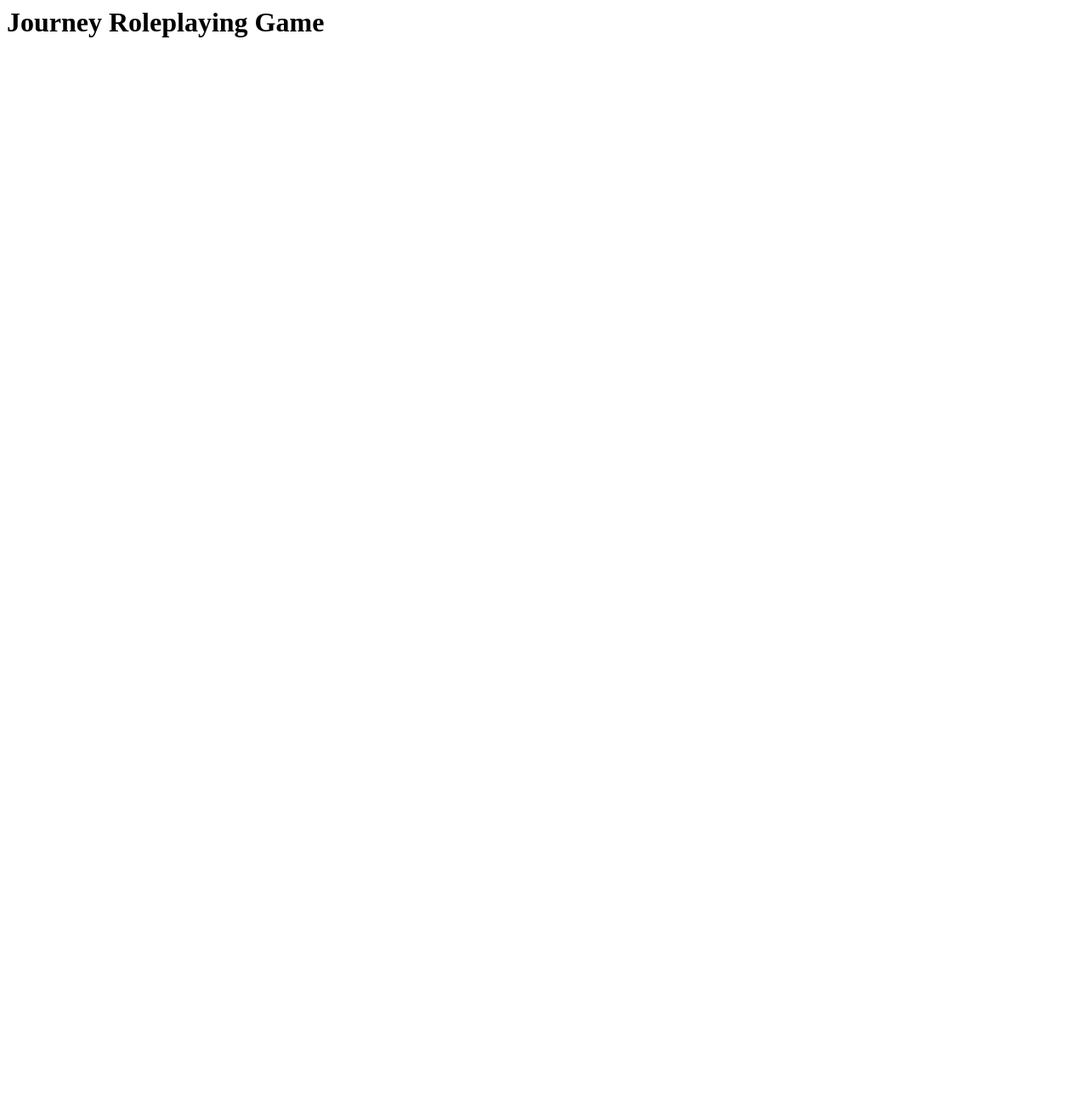
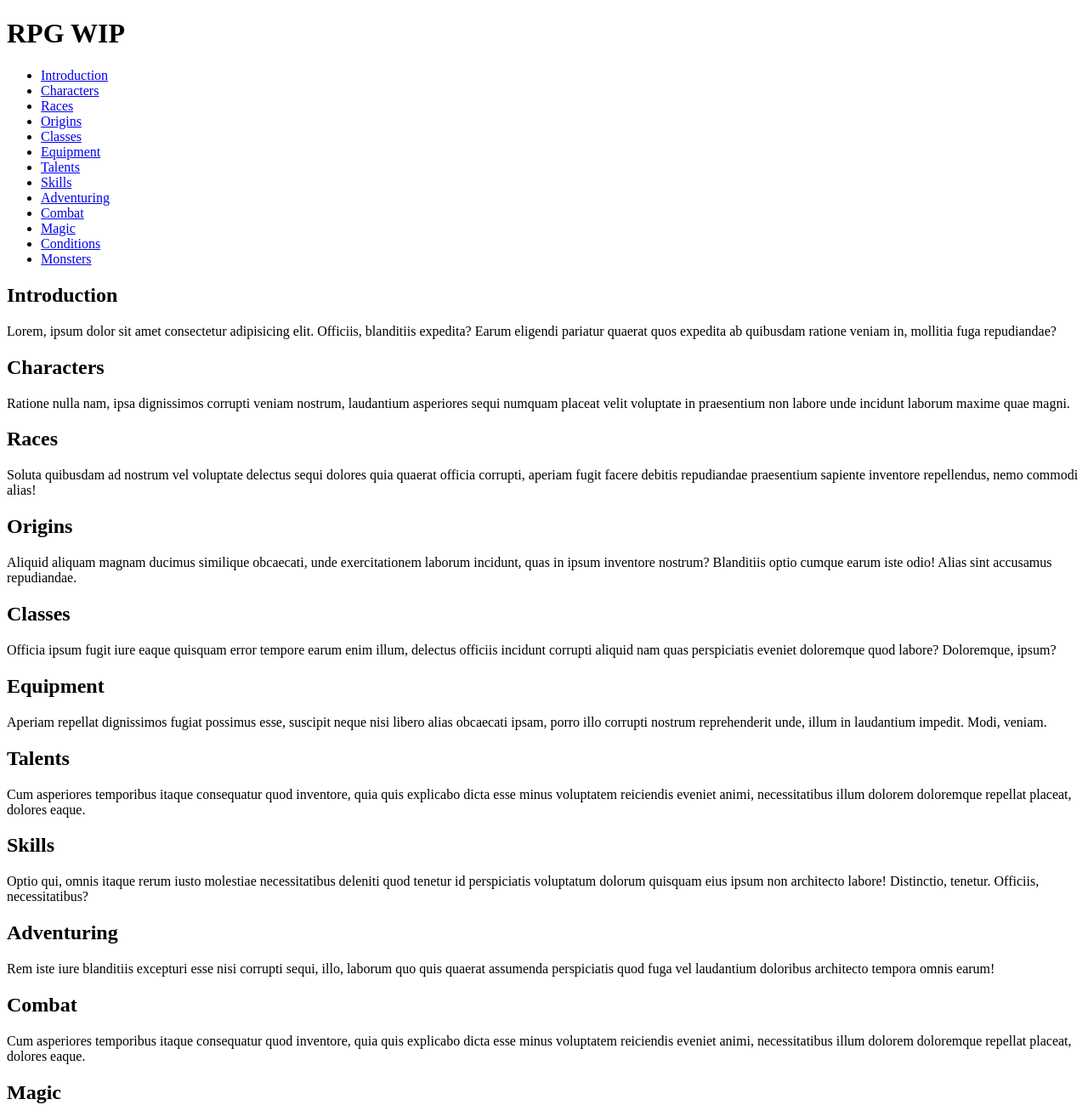
Before and after one commit to boosterlong/Journey, a plain HTML site: page index.html in a window 1280 px wide. Shown: the top 1300 px of the page at 85% size. Before the commit the page ends 800 px from the top, so only its background shows below. Drawn offline with Linux system fonts and the light colour scheme.

Commit message:
Update index.html

```diff
--- a/index.html
+++ b/index.html
@@ -1 +1,95 @@
-<h1> Journey Roleplaying Game</h1>
+<!doctype html>
+
+<html lang="en">
+<head>
+  <meta charset="utf-8">
+
+  <title>Work in Progress RPG</title>
+  <meta name="description" content="WIP RPG">
+  <meta name="author" content="BoosterLong">
+
+  <link rel="stylesheet" href="/styles.css">
+
+</head>
+
+
+<header>
+  <h1>RPG WIP</h1>
+</header>
+
+<nav>
+  <ul>
+    <li><a href="#introduction">Introduction</a></li>
+    <li><a href="#characters">Characters</a></li>
+    <li><a href="#races">Races</a></li>
+    <li><a href="#origins">Origins</a></li>
+    <li><a href="#classes">Classes</a></li>
+    <li><a href="#equipment">Equipment</a></li>
+    <li><a href="#talents">Talents</a></li>
+    <li><a href="#skills">Skills</a></li>
+    <li><a href="#adventuring">Adventuring</a></li>
+    <li><a href="#combat">Combat</a></li>
+    <li><a href="#magic">Magic</a></li>
+    <li><a href="#conditions">Conditions</a></li>
+    <li><a href="#monsters">Monsters</a></li>
+  </ul>
+</nav>
+
+<main>
+  <section id="introduction">
+    <h1>Introduction</h1>
+    <p>Lorem, ipsum dolor sit amet consectetur adipisicing elit. Officiis, blanditiis expedita? Earum eligendi pariatur quaerat quos expedita ab quibusdam ratione veniam in, mollitia fuga repudiandae?</p>
+  </section>
+  <section id="characters">
+    <h1>Characters</h1>
+    <p>Ratione nulla nam, ipsa dignissimos corrupti veniam nostrum, laudantium asperiores sequi numquam placeat velit voluptate in praesentium non labore unde incidunt laborum maxime quae magni.</p>
+  </section>
+  <section id="races">
+    <h1>Races</h1>
+    <p>Soluta quibusdam ad nostrum vel voluptate delectus sequi dolores quia quaerat officia corrupti, aperiam fugit facere debitis repudiandae praesentium sapiente inventore repellendus, nemo commodi alias!</p>
+  </section>
+  <section id="origins">
+    <h1>Origins</h1>
+    <p>Aliquid aliquam magnam ducimus similique obcaecati, unde exercitationem laborum incidunt, quas in ipsum inventore nostrum? Blanditiis optio cumque earum iste odio! Alias sint accusamus repudiandae.</p>
+  </section>
+  <section id="classes">
+    <h1>Classes</h1>
+    <p>Officia ipsum fugit iure eaque quisquam error tempore earum enim illum, delectus officiis incidunt corrupti aliquid nam quas perspiciatis eveniet doloremque quod labore? Doloremque, ipsum?</p>
+  </section>
+  <section id="equipment">
+    <h1>Equipment</h1>
+    <p>Aperiam repellat dignissimos fugiat possimus esse, suscipit neque nisi libero alias obcaecati ipsam, porro illo corrupti nostrum reprehenderit unde, illum in laudantium impedit. Modi, veniam.</p>
+  </section>
+  <section id="talents">
+    <h1>Talents</h1>
+    <p>Cum asperiores temporibus itaque consequatur quod inventore, quia quis explicabo dicta esse minus voluptatem reiciendis eveniet animi, necessitatibus illum dolorem doloremque repellat placeat, dolores eaque.</p>
+  </section>
+  <section id="skills">
+    <h1>Skills</h1>
+    <p>Optio qui, omnis itaque rerum iusto molestiae necessitatibus deleniti quod tenetur id perspiciatis voluptatum dolorum quisquam eius ipsum non architecto labore! Distinctio, tenetur. Officiis, necessitatibus?</p>
+  </section>
+  <section id="adventuring">
+    <h1>Adventuring</h1>
+    <p>Rem iste iure blanditiis excepturi esse nisi corrupti sequi, illo, laborum quo quis quaerat assumenda perspiciatis quod fuga vel laudantium doloribus architecto tempora omnis earum!</p>
+  </section>
+    <section id="combat">
+    <h1>Combat</h1>
+    <p>Cum asperiores temporibus itaque consequatur quod inventore, quia quis explicabo dicta esse minus voluptatem reiciendis eveniet animi, necessitatibus illum dolorem doloremque repellat placeat, dolores eaque.</p>
+  </section>
+  <section id="magic">
+    <h1>Magic</h1>
+    <p>Optio qui, omnis itaque rerum iusto molestiae necessitatibus deleniti quod tenetur id perspiciatis voluptatum dolorum quisquam eius ipsum non architecto labore! Distinctio, tenetur. Officiis, necessitatibus?</p>
+  </section>
+  <section id="conditions">
+    <h1>Conditions</h1>
+    <p>Rem iste iure blanditiis excepturi esse nisi corrupti sequi, illo, laborum quo quis quaerat assumenda perspiciatis quod fuga vel laudantium doloribus architecto tempora omnis earum!</p>
+  </section>
+    <section id="monsters">
+    <h1>Monsters</h1>
+    <p>Rem iste iure blanditiis excepturi esse nisi corrupti sequi, illo, laborum quo quis quaerat assumenda perspiciatis quod fuga vel laudantium doloribus architecto tempora omnis earum!</p>
+  </section>
+</main>
+
+<footer>
+  &copy;2021 Blake Chartrand
+</footer>
```
